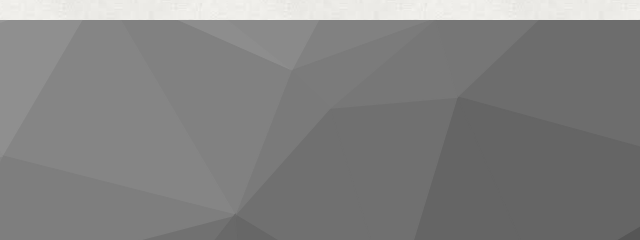
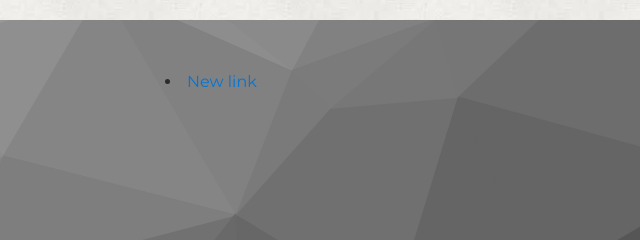
Before and after one commit to akaevjumgal/taryh_kg, a plain HTML site: page index.html in a window 1280 px wide. Shown: the part 1989-2229 px from the top of the page, 300-940 px from the left. Drawn offline with nearby package versions, Linux system fonts and the light colour scheme.

Commit message:
new link added!

```diff
--- a/index.html
+++ b/index.html
@@ -116,7 +116,7 @@
                         </ul>
                     </div>
                     <div class="col-lg-4">
-
+			<li><a href="#">New link</a></li>
                     </div>
                     <div class="col-lg-4">
 
```
